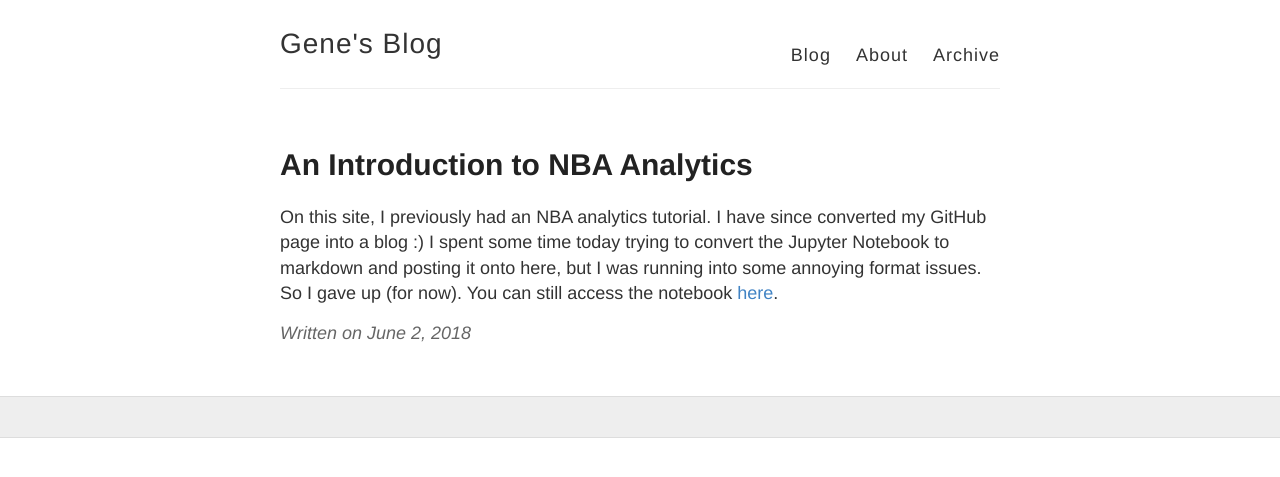
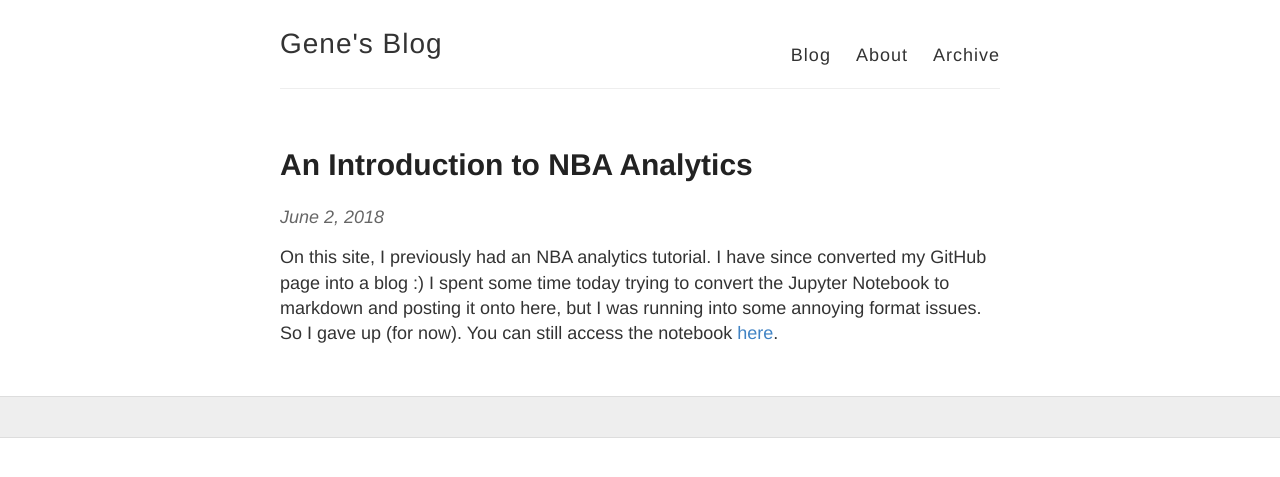
Before and after one commit to houcharlie/GXLI97.github.io, a Jekyll site: the page built from _posts/2018-6-2-intronba.md, in a window 1280 px wide. Shown: the top 477 px of the page. Built offline with Jekyll 4.4.1, drawn with Linux system fonts in a browser that asks for light colours.

Commit message:
Update post.html

```diff
--- a/_layouts/post.html
+++ b/_layouts/post.html
@@ -5,13 +5,15 @@
 <article class="post">
   <h1>{{ page.title }}</h1>
 
+  <div class="date">
+    {{ page.date | date: "%B %e, %Y" }}
+  </div>
+
   <div class="entry">
     {{ content }}
   </div>
 
-  <div class="date">
-    Written on {{ page.date | date: "%B %e, %Y" }}
-  </div>
+
 
   {% include disqus.html %}
 </article>
```
